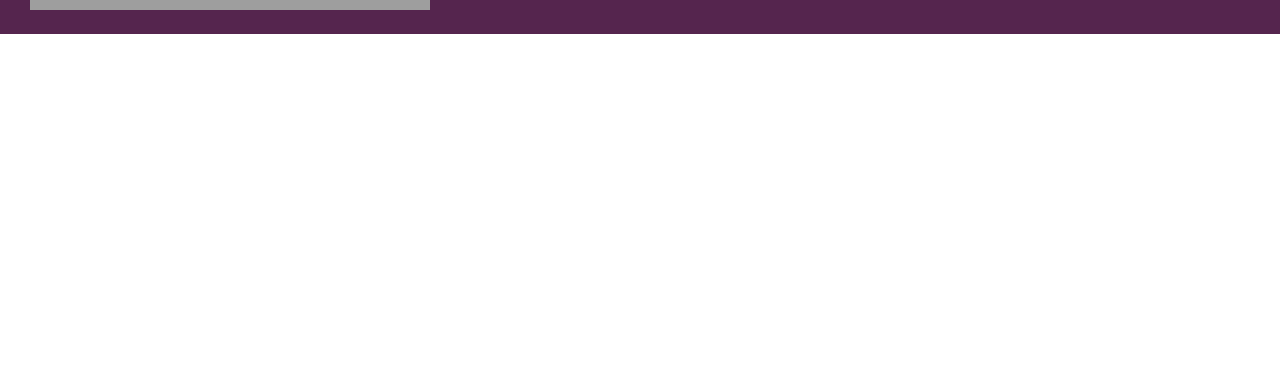
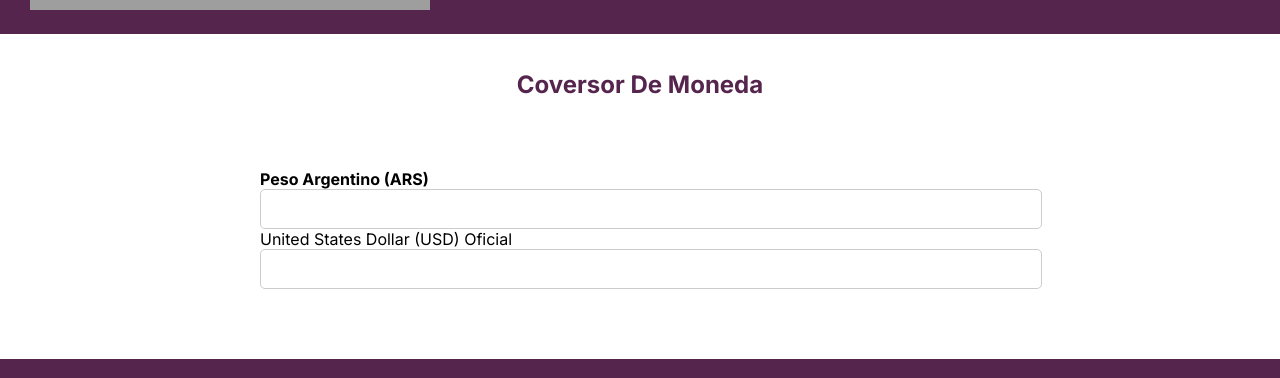
Before and after one commit to onurbsofa/ITbank-10-NextJS, a Next.js app: page /conversor in a window 1280 px wide. Before the commit this address had no page. Shown: the part 310-688 px from the top of the page. Built offline with nearby package versions, Linux system fonts and the light colour scheme; no server answers; grey boxes are pictures that could not be loaded.

Commit message:
conversor

```diff
--- /dev/null
+++ b/src/app/components/calculadoraConversor/Conversor.jsx
@@ -0,0 +1,58 @@
+'use client'
+
+import styles from './conversor.module.css'
+import { useEffect, useState } from "react"
+
+export default function Conversor() {
+    const [exchangeRate, setExchangeRate] = useState(null);
+    const [amountInARS, setAmountInARS] = useState("");
+    const [amountInUSD, setAmountInUSD] = useState("");
+
+    useEffect(() => {
+      fetch('https://v6.exchangerate-api.com/v6/a3139d2d33fbda7640b963bf/latest/USD')
+        .then((response) => response.json())
+        .then((data) => {
+          setExchangeRate(data.conversion_rates.ARS);
+        });
+    }, []);
+
+    const handleARSChange = (e) => {
+      const arsAmount = e.target.value;
+      const usdAmount = (arsAmount / exchangeRate).toFixed(2);
+      setAmountInARS(arsAmount);
+      setAmountInUSD(usdAmount);
+    };
+
+    const handleUSDChange = (e) => {
+      const usdAmount = e.target.value;
+      const arsAmount = (usdAmount * exchangeRate).toFixed(2);
+      setAmountInUSD(usdAmount);
+      setAmountInARS(arsAmount);
+    };
+
+    return (
+      <div>
+      <h1 className={styles['encabezado']}>Coversor De Moneda</h1>
+      <div className={styles['converter-container']}>
+        <div className={styles['input-container']}>
+          <label className={styles['pesoARG']}>Peso Argentino (ARS)</label>
+          <input
+            className={styles['inputClass']}
+            type="number"
+            value={amountInARS}
+            onChange={handleARSChange}
+          />
+        </div>
+        <div className={styles['input-container']}>
+          <label >United States Dollar (USD) Oficial</label>
+          <input
+          className={styles['inputClass']}
+            type="number"
+            value={amountInUSD}
+            onChange={handleUSDChange}
+          />
+        </div>
+      </div>
+    </div>
+    );
+  }
--- /dev/null
+++ b/src/app/components/calculadoraConversor/conversor.module.css
@@ -0,0 +1,53 @@
+.color1 {
+    color: #55254e;
+  }
+
+  .color2 {
+    color: #82366e;
+  }
+
+  .color3 {
+    color: #ca5095;
+  }
+
+  .color4 {
+    color: #ff7dc6;
+  }
+
+  .color5 {
+    color: #ffaef3;
+  }
+
+  .converter-container {
+    display: flex;
+    flex-flow: column;
+    justify-content: space-between;
+    margin-top: 20px;
+    padding: 50px;
+   /*  height: 250px; */
+  }
+
+  .input-container {
+    flex: 1;
+    margin: 0 10px;
+  }
+
+  .pesoARG {
+    font-weight: bold;
+  }
+
+  .inputClass {
+    width: 100%;
+    padding: 10px;
+    border: 1px solid #ccc;
+    border-radius: 5px;
+    font-size: 16px;
+    outline: none;
+  }
+
+  .encabezado {
+    text-align: center;
+    font-size: 24px;
+    margin-bottom: 20px;
+    color: #55254e;
+  }
--- a/src/app/components/navbar/MenuLista.jsx
+++ b/src/app/components/navbar/MenuLista.jsx
@@ -23,6 +23,9 @@ function MenuLista({isOpen}) {
                 <li className={styles.menuLI}>
                     <Link className={styles.menuLink} href="/Prestamos">Prestamos</Link>
                 </li>
+                <li className={styles.menuLI}>
+                    <Link className={styles.menuLink} href="/conversor">Conversor</Link>
+                </li>
             </ul>
         </>
     );
--- /dev/null
+++ b/src/app/conversor/page.jsx
@@ -0,0 +1,8 @@
+import React from 'react'
+import Conversor from '../components/calculadoraConversor/Conversor'
+
+export default function page() {
+  return (
+    <Conversor />
+  )
+}
```
